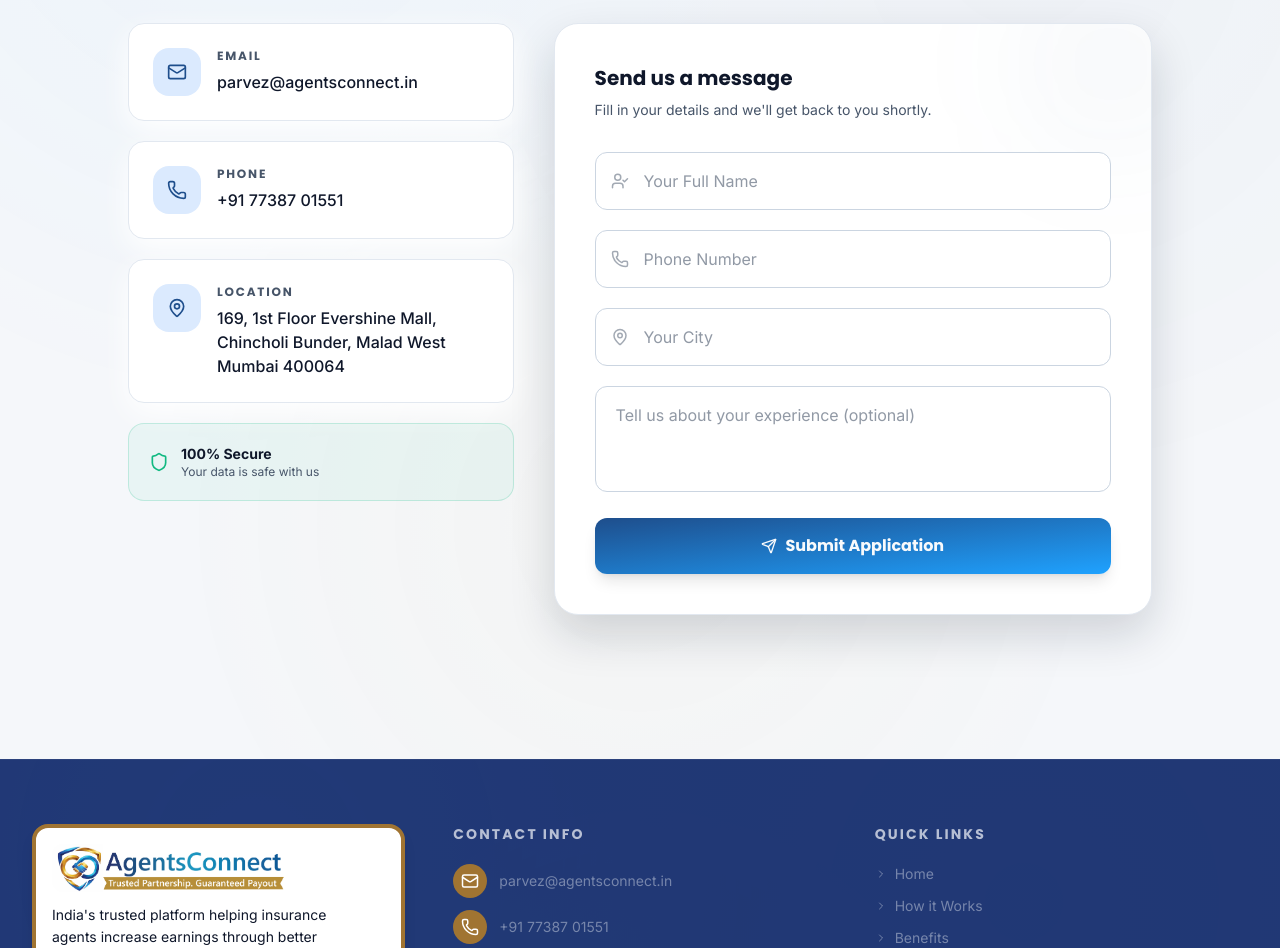
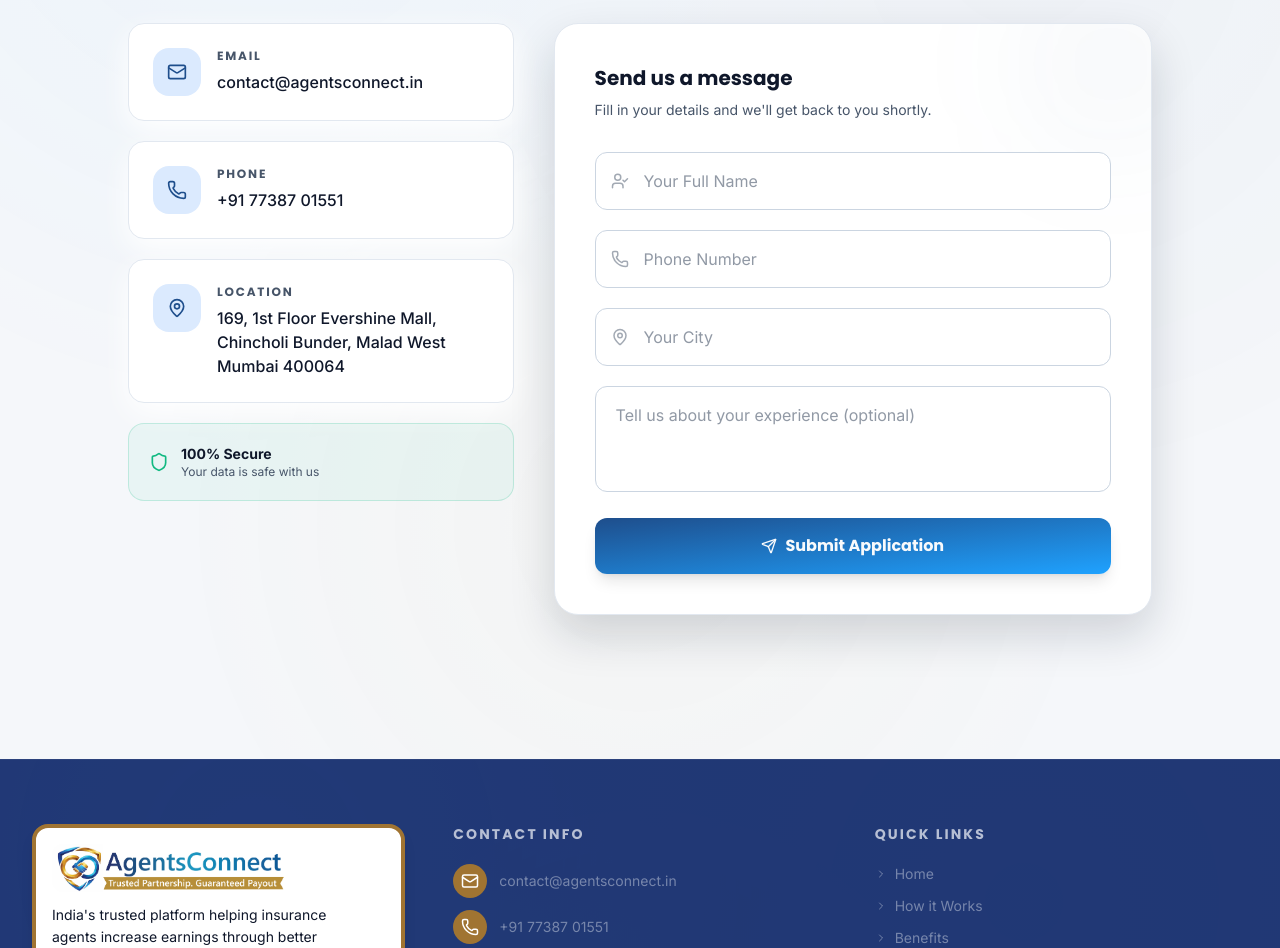
Before and after one commit to shankar-1403/agents_connect, a React (Vite) app: page / in a window 1280 px wide. Shown: the part 7869-8817 px from the top of the page. Built offline with nearby package versions, Linux system fonts and the light colour scheme.

Commit message:
mail id change

```diff
--- a/src/App.jsx
+++ b/src/App.jsx
@@ -689,7 +689,7 @@ const Index = () => {
                 <div id="contact" className="mx-auto grid max-w-5xl gap-10 md:grid-cols-5 pt-10">
                   <motion.div variants={slideInLeft} className="space-y-5 md:col-span-2">
                     {[
-                      { label: 'Email', value: 'parvez@agentsconnect.in', Icon: Mail },
+                      { label: 'Email', value: 'contact@agentsconnect.in', Icon: Mail },
                       { label: 'Phone', value: '+91 77387 01551', Icon: Phone },
                       { label: 'Location', value: '169, 1st Floor Evershine Mall, Chincholi Bunder, Malad West Mumbai 400064', Icon: MapPin },
                     ].map((item) => (
@@ -790,8 +790,8 @@ const Index = () => {
           <div>
             <h4 className="font-heading text-sm font-bold uppercase tracking-[0.15em] text-primary-foreground/70">Contact Info</h4>
             <div className="mt-5 space-y-3">
-              <a href="mailto:parvez@agentsconnect.in" className="flex items-center gap-3 text-sm text-primary-foreground/40 transition-colors hover:text-primary-foreground/70">
-                <div className='p-2 bg-[#a07432] rounded-full'><Mail className="text-white" size={18} /></div> parvez@agentsconnect.in
+              <a href="mailto:contact@agentsconnect.in" className="flex items-center gap-3 text-sm text-primary-foreground/40 transition-colors hover:text-primary-foreground/70">
+                <div className='p-2 bg-[#a07432] rounded-full'><Mail className="text-white" size={18} /></div> contact@agentsconnect.in
               </a>
               <a href="tel:+917738701551" className="flex items-center gap-3 text-sm text-primary-foreground/40 transition-colors hover:text-primary-foreground/70">
                 <div className='p-2 bg-[#a07432] rounded-full'><Phone className="text-white" size={18} /></div> +91 77387 01551
```
